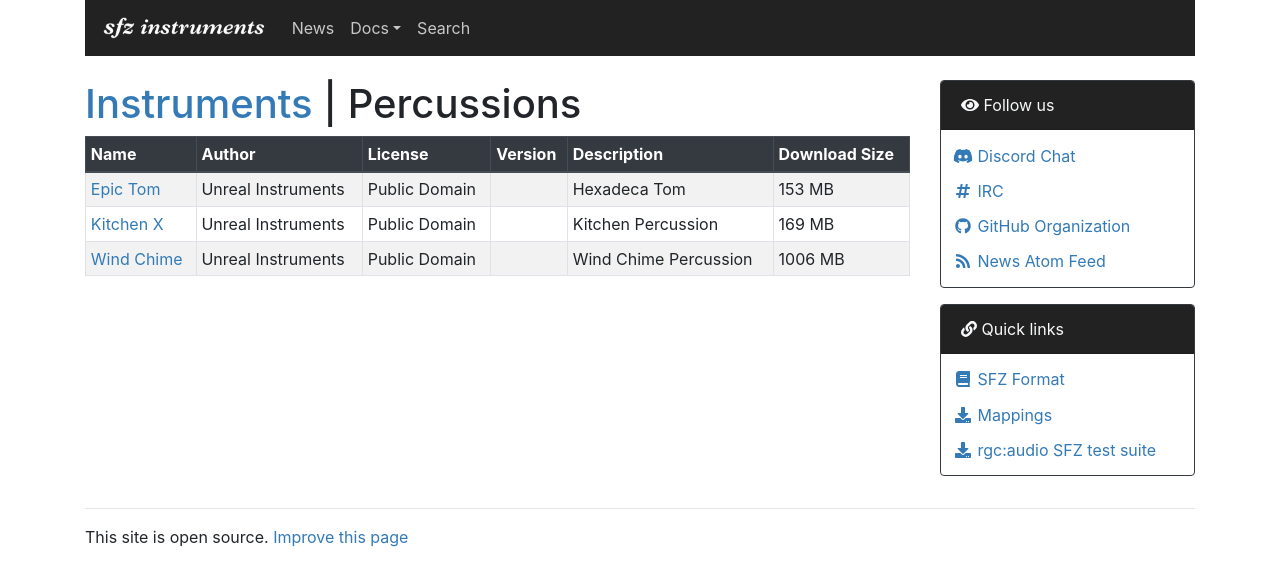
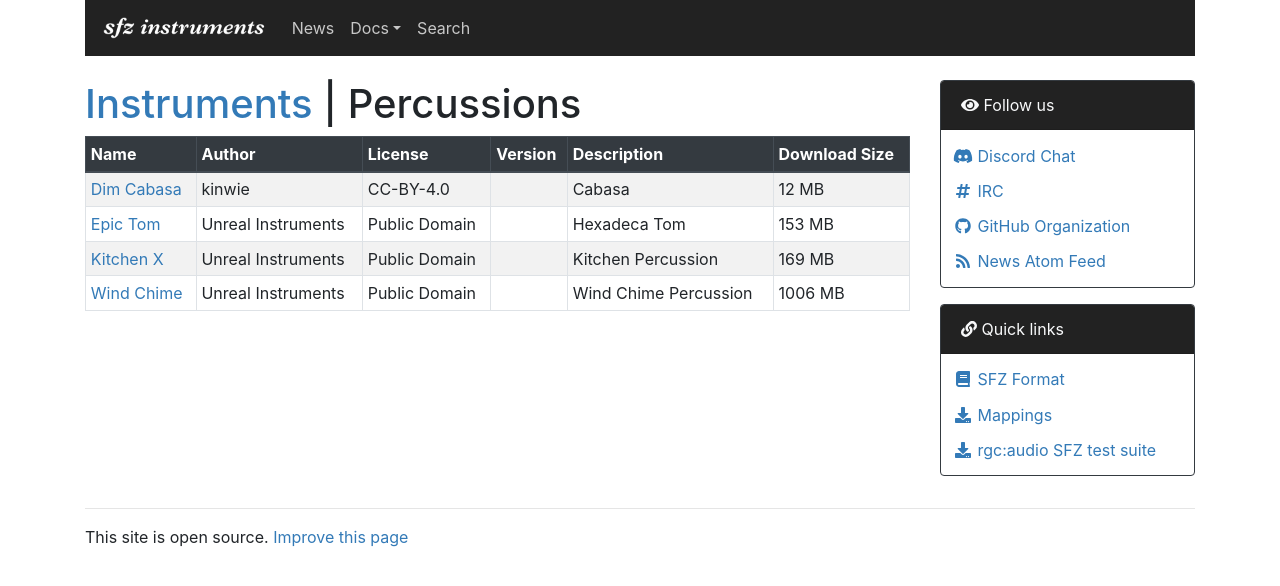
Before and after one commit to sfzinstruments/sfzinstruments.github.io, a Jekyll site: the page built from percussions/index.md, in a window 1280 px wide. Shown: the top 586 px of the page. Built offline with Jekyll 4.4.1, drawn with Linux system fonts in a browser that asks for light colours; nearby versions of some CDN libraries.

Commit message:
Added Dim Cabasa by kinwie

```diff
--- a/_data/sfz/instruments.yml
+++ b/_data/sfz/instruments.yml
@@ -257,6 +257,14 @@ categories:
 - name: "Percussions"
   page: "percussions"
   instruments:
+  - name:    "Dim Cabasa"
+    page:    "dim_cabasa"
+    author:  "kinwie"
+    license: "CC-BY-4.0"
+    url:     "https://github.com/sfzinstruments/kinwie.dim-cabasa/"
+    download_size: "12 MB"
+    short_description: "Cabasa"
+
   - name:    "Epic Tom"
     page:    "epic_tom"
 #   version: ""
```
Also changed, not shown: percussions/dim_cabasa.md (added, +4 -0 lines).
